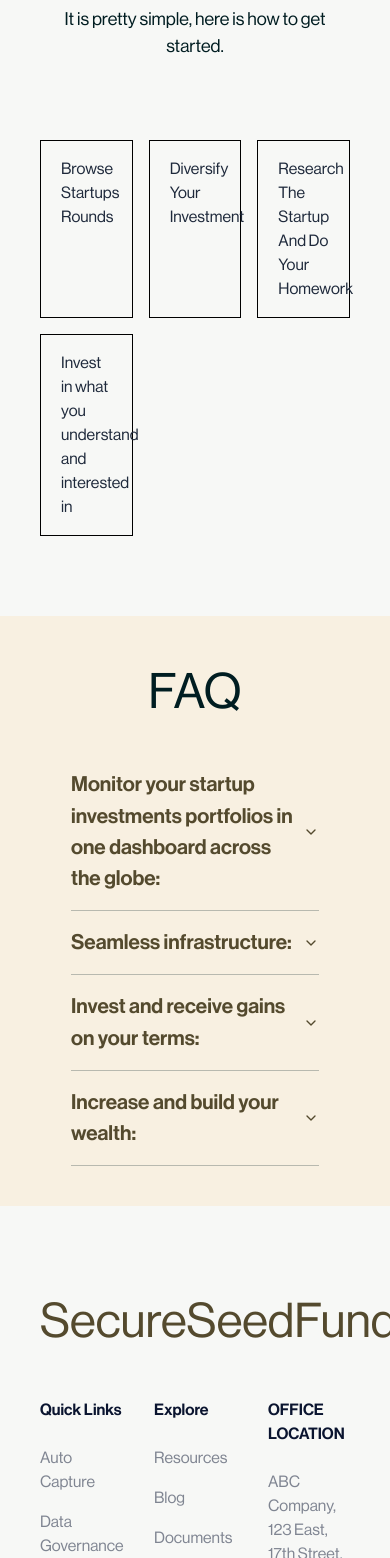
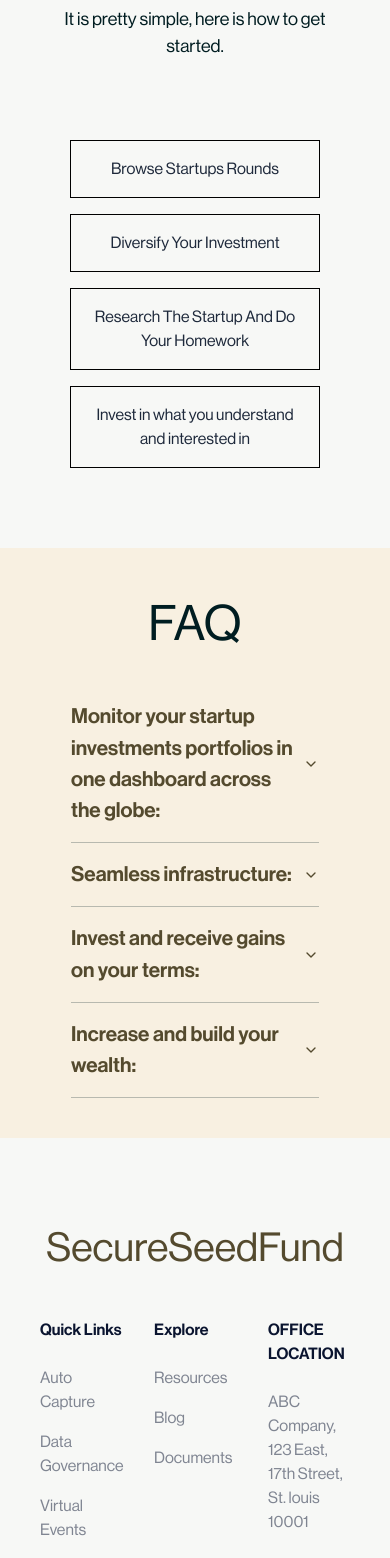
Before and after one commit to seedbuilders-1/secureseedfund-frontend, a Next.js app: page / in a window 390 px wide. Shown: the part 5055-6613 px from the top of the page. Built offline with nearby package versions, Linux system fonts and the light colour scheme; no server answers.

Commit message:
commited

```diff
--- a/src/components/layouts/landing/footer.tsx
+++ b/src/components/layouts/landing/footer.tsx
@@ -8,7 +8,7 @@
     <footer className="my-10 w-full h-fit">
       <PaddingContainer>
         <div className="w-full mx-auto flex flex-col md:w-[70%]">
-          <h2 className="text-[3rem] font-[400] text-center text-primary mt-10 md:text-[7rem] ">
+          <h2 className="text-[2.5rem]  font-[400] text-center text-primary mt-10 md:text-[7rem] ">
             SecureSeedFund
           </h2>
 
--- a/src/components/layouts/landing/header.tsx
+++ b/src/components/layouts/landing/header.tsx
@@ -96,7 +96,7 @@
             <DrawerContent>
               <nav className="flex w-full flex-col px-5 ">
                 <NavigationMenu>
-                  <NavigationMenuList className="flex w-full flex-col justify-center items-center ml-8 mt-4">
+                  <NavigationMenuList className="flex w-full flex-col justify-center items-center ml-[3.7rem] mt-4">
                     {/* Home */}
                     <NavigationMenuItem className="mt-4">
                       <Link href="/" legacyBehavior passHref>
@@ -153,6 +153,14 @@
                     </NavigationMenuItem>
                   </NavigationMenuList>
                 </NavigationMenu>
+                <div className="flex w-full flex-col justify-center items-center mt-4 mr-4 ">
+                  <Link href="/auth/sign-in">
+                    <Button variant="outline">Login</Button>
+                  </Link>
+                  <Link href="/auth/sign-up">
+                    <Button className="mt-2">Create Account</Button>
+                  </Link>
+                </div>
               </nav>
             </DrawerContent>
           </Drawer>
--- a/src/components/sections/landing/NewToInvesting.tsx
+++ b/src/components/sections/landing/NewToInvesting.tsx
@@ -78,17 +78,17 @@
               />
             </div>
           </div>
-          <div className=" grid grid-cols-3 gap-4 md:hidden">
-            <div className="px-5 py-4 border border-[black]">
+          <div className=" flex flex-wrap gap-4 md:hidden">
+            <div className="px-5 py-4 w-[250px] border border-[black] text-center mx-auto">
               Browse Startups Rounds
             </div>
-            <div className="px-5 py-4 border border-[black]">
+            <div className="px-5 py-4 border w-[250px] border-[black] text-center mx-auto">
               Diversify Your Investment
             </div>
-            <div className="px-5 py-4 border border-[black]">
+            <div className="px-5 py-4 border w-[250px] border-[black] text-center mx-auto">
               Research The Startup And Do Your Homework
             </div>
-            <div className="px-5 py-4 border border-[black]">
+            <div className="px-5 py-4 border w-[250px] border-[black] text-center mx-auto">
               Invest in what you understand and interested in
             </div>
           </div>
```
